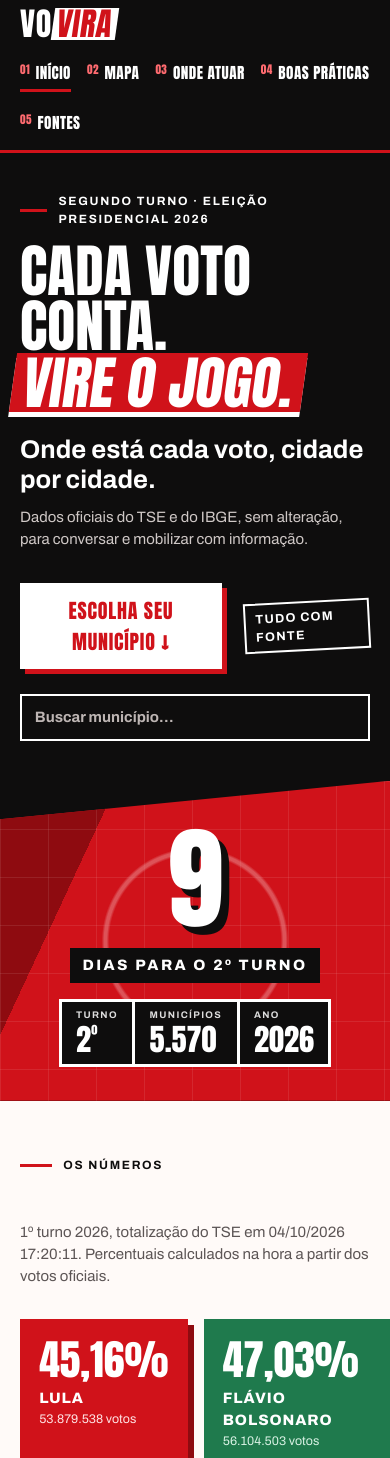
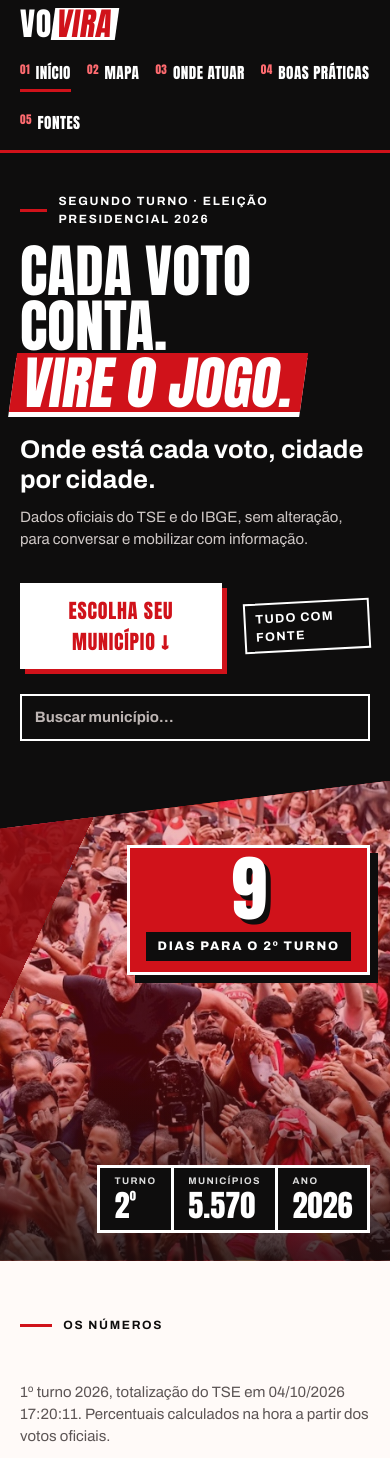
Before and after one commit to jvalb/VoVira, a Next.js app in the folder web/: page / in a window 390 px wide. Shown: the top 1458 px of the page. Built offline with nearby package versions, Linux system fonts and the light colour scheme.

Commit message:
feat: foto como background do hero, com contador e card de informativos preservados

```diff
--- a/web/app/globals.css
+++ b/web/app/globals.css
@@ -77,13 +77,12 @@ small { color: var(--suave); }
 .hero-busca input::placeholder { color: #bdb5b3; }
 .hero-busca .busca-lista { color: var(--texto); }
 
-.hero-visual { position: relative; background: var(--vermelho); clip-path: polygon(14% 0, 100% 0, 100% 100%, 0 100%); margin-left: -6%; display: grid; place-items: center; }
-.hero-visual::before { content: ""; position: absolute; inset: 0; background: linear-gradient(115deg, var(--vermelho-esc) 0 22%, transparent 22%); }
-.hero-malha { position: absolute; inset: 0; opacity: .5; background-image: radial-gradient(circle at 50% 50%, transparent 0 34%, rgba(255,255,255,.55) 35% 36%, transparent 37%), linear-gradient(rgba(255,255,255,.18) 1px, transparent 1px), linear-gradient(90deg, rgba(255,255,255,.18) 1px, transparent 1px); background-size: 100% 100%, 48px 48px, 48px 48px; }
-.hero-contagem { position: relative; z-index: 2; text-align: center; color: #fff; display: flex; flex-direction: column; align-items: center; }
-.hero-contagem strong { font-family: var(--display); font-weight: 400; font-size: clamp(8rem, 18vw, 17rem); line-height: .85; text-shadow: 8px 8px 0 var(--preto); }
-.hero-contagem strong.hoje { font-size: clamp(4rem, 10vw, 9rem); }
-.hero-contagem span { font-weight: 800; text-transform: uppercase; letter-spacing: .16em; margin-top: 1.4rem; background: var(--preto); padding: .4rem .8rem; }
+.hero-visual { position: relative; overflow: hidden; clip-path: polygon(14% 0, 100% 0, 100% 100%, 0 100%); margin-left: -6%; background: linear-gradient(to top, rgba(14,13,13,.78), transparent 42%), linear-gradient(rgba(208,18,26,.3), rgba(208,18,26,.3)), url(/img/hero.jpg) 70% 30% / cover no-repeat, var(--vermelho); }
+.hero-visual::before { content: ""; position: absolute; inset: 0; background: linear-gradient(115deg, rgba(142,11,16,.88) 0 18%, transparent 18%); }
+.hero-contagem { position: absolute; top: 2.5rem; right: var(--margem); z-index: 2; text-align: center; color: #fff; display: flex; flex-direction: column; align-items: center; background: var(--vermelho); border: 3px solid #fff; box-shadow: 8px 8px 0 var(--preto); padding: .9rem 1.6rem 1rem; }
+.hero-contagem strong { font-family: var(--display); font-weight: 400; font-size: clamp(5rem, 9vw, 8.5rem); line-height: .9; text-shadow: 5px 5px 0 var(--preto); }
+.hero-contagem strong.hoje { font-size: clamp(3rem, 6vw, 5.5rem); }
+.hero-contagem span { font-weight: 800; text-transform: uppercase; letter-spacing: .14em; font-size: .78rem; margin-top: .6rem; background: var(--preto); padding: .35rem .7rem; }
 .placar-hero { position: absolute; right: var(--margem); bottom: 28px; z-index: 2; display: flex; margin: 0; border: 3px solid #fff; background: var(--preto); }
 .placar-hero > div { padding: .45rem .9rem; border-right: 3px solid #fff; }
 .placar-hero > div:last-child { border-right: 0; }
@@ -124,10 +123,9 @@ small { color: var(--suave); }
   .menu button, .menu a { font-size: .95rem; }
   .hero { grid-template-columns: 1fr; min-height: 0; }
   .hero-texto { padding: 2.5rem var(--margem); }
-  .hero-visual { clip-path: polygon(0 12%, 100% 0, 100% 100%, 0 100%); margin: 0; min-height: 320px; padding-top: 2rem; }
-  .hero-contagem strong { font-size: 7rem; }
-  .placar-hero { position: relative; right: auto; bottom: auto; margin: 1rem 0; }
-  .hero-visual { display: flex; flex-direction: column; justify-content: center; }
+  .hero-visual { clip-path: polygon(0 10%, 100% 0, 100% 100%, 0 100%); margin: 0; min-height: 480px; }
+  .hero-contagem { top: 4rem; padding: .6rem 1rem .7rem; }
+  .hero-contagem strong { font-size: 4.5rem; }
   .numeros, .trilhas { padding: 3.5rem var(--margem); }
   .numeros-grade, .trilhas-grade { grid-template-columns: 1fr 1fr; gap: 16px; }
   .trilhas-grade { grid-template-columns: 1fr; }
--- a/web/components/Hero.tsx
+++ b/web/components/Hero.tsx
@@ -60,7 +60,6 @@ export default function Hero({
         </div>
 
         <div className="hero-visual" aria-hidden="true">
-          <div className="hero-malha" />
           <div className="hero-contagem">
             {dias != null && dias > 0 ? (
               <>
```
Also changed, not shown: web/public/img/hero.jpg (added).
